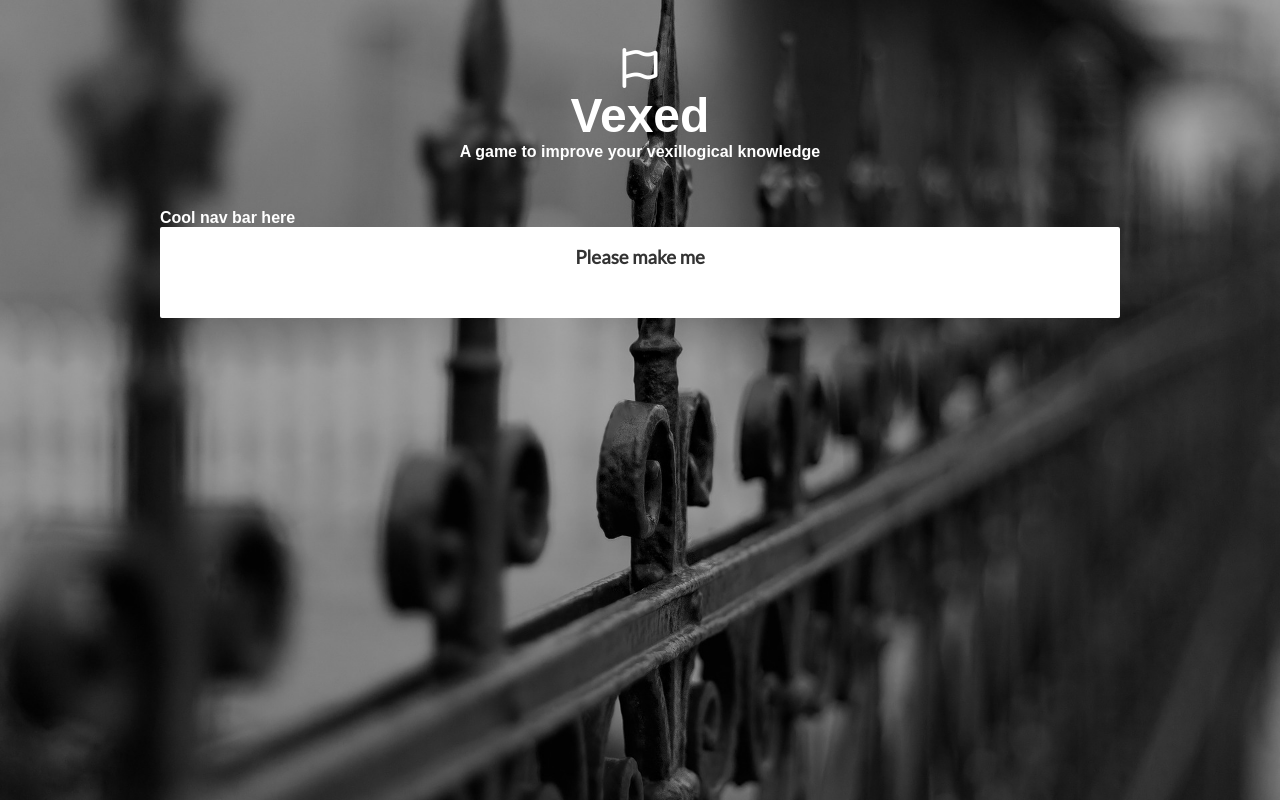
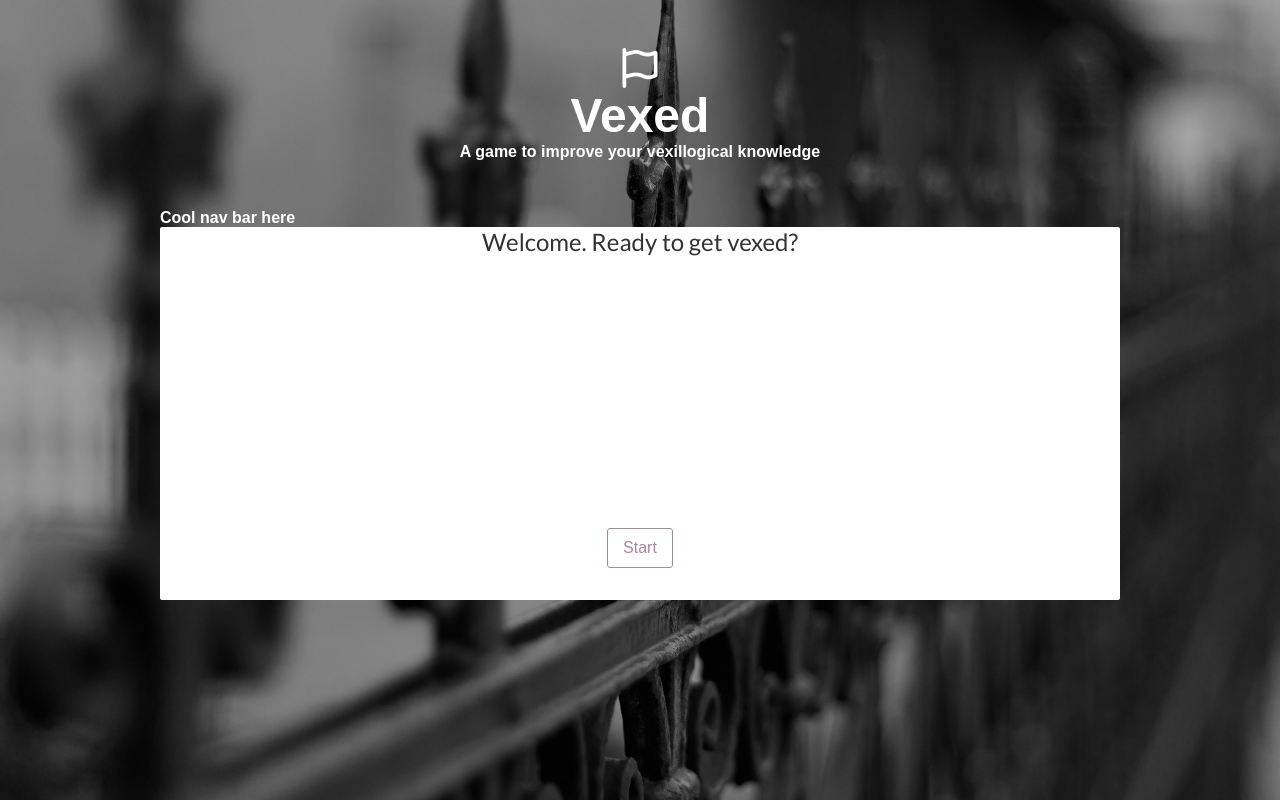
Before and after one commit to RikuVan/vexed-react-redux-workshop, a React (Create React App) app in the folder client/: page / in a window 1280 px wide. Built offline with nearby package versions, Linux system fonts and the light colour scheme; no server answers; a web font is replaced by a local one.

Commit message:
sagafy rounds and timer

```diff
--- a/client/src/App.css
+++ b/client/src/App.css
@@ -69,7 +69,11 @@ main {
 }
 
 .flag {
-  min-height: 100px;
+  min-height: 15em;
+}
+
+.flag img {
+  box-shadow: 2px 2px 10px rgba(0,0,0,0.5);
 }
 
 .flag > .fa.fa-flag-o {
--- a/client/src/App.js
+++ b/client/src/App.js
@@ -1,7 +1,11 @@
 import React, {Component} from 'react'
+import {connect} from 'react-redux';
 import './App.css'
 import RadioPads from './components/Radio-pads'
-import {apiAction} from './ducks/api-requests'
+import Button from './components/Button';
+import {apiGet} from './ducks/api-requests'
+import {getRoundChoices, getRound, startRound, getFlagUrl, selectAnswer} from './ducks/rounds'
+import {getSeconds} from './ducks/timer'
 
 // this is a little helper you can use if you like, or erase and make your own
 const renderCurrentMessage = (  // eslint-disable-line no-unused-vars
@@ -32,33 +36,21 @@ const renderCurrentMessage = (  // eslint-disable-line no-unused-vars
 }
 
 class App extends Component {
-  state = {countries: [], choices: null, currentIndex: null}
+  // state = {countries: [], choices: null, currentIndex: null, round: {started: false}}
 
   componentDidMount() {
-    apiAction('get', '/api/countries').then(resp => {
-      const keys = Object.keys(resp.data);
-      const indexes = [];
-      while (indexes.length < 3) {
-        const randomIndex = Math.floor(Math.random() * keys.length);
-        if (!indexes.includes(randomIndex)) {
-          indexes.push(randomIndex);
-        }
-      }
-      const rand = Math.floor(Math.random() * 3);
-      this.setState({
-        countries: resp.data,
-        randomOne: keys[indexes[rand]],
-        choices: indexes.map(x => ({[keys[x]]: resp.data[keys[x]]})),
-      })
-    })
+    this.props.apiGet('countries', '/api/countries');
   }
 
   handleSelection = selected => {
-    console.log(selected);
+    this.props.selectAnswer(selected)
+  }
+
+  startRound = () => {
+    this.props.startRound();
   }
 
   render() {
-    console.log(this.state.choices);
     return (
       <div className='App'>
 
@@ -73,9 +65,19 @@ class App extends Component {
         <nav><h4 style={{color: '#fff'}}>Cool nav bar here</h4></nav>
 
         <main>
-          <h3>Please make me</h3>
-          {this.state.randomOne && <img src={`//localhost:3001/flags/${this.state.randomOne.toLowerCase()}.png`} />}
-          {this.state.choices && <RadioPads options={this.state.choices} handleSelection={this.handleSelection} />}
+          {renderCurrentMessage(this.props.seconds, this.props.round.stoppedTime, this.props.round)}
+          <div className="flag">
+            {this.props.choices &&
+              <img src={this.props.flagUrl} />}
+          </div>
+          <div style={{marginTop: '2em'}}>
+            {this.props.choices &&
+              <RadioPads options={this.props.choices} handleSelection={this.handleSelection}
+                disabled={!this.props.round.active} />}
+          </div>
+          <div>
+            {!this.props.round.active && <Button onClick={this.startRound}>Start</Button>}
+          </div>
         </main>
       </div>
     )
@@ -84,4 +86,11 @@ class App extends Component {
 
 App.propTypes = {}
 
-export default App
+const mapStateToProps = state => ({
+  choices: getRoundChoices(state),
+  seconds: getSeconds(state),
+  round: getRound(state),
+  flagUrl: getFlagUrl(state),
+})
+
+export default connect(mapStateToProps, {apiGet, startRound, selectAnswer})(App)
--- a/client/src/components/Radio-pads.css
+++ b/client/src/components/Radio-pads.css
@@ -17,6 +17,10 @@
   background: #3B2058
 }
 
+.Radio-pad-wrapper--disabled {
+  background: lightgray;
+}
+
 .Radio-pad-radio {
   visibility: hidden;
   height: 0;
@@ -34,4 +38,5 @@ label {
   display: flex;
   align-items: stretch;
   justify-content: center;
+  height: 4em;
 }
--- a/client/src/components/Radio-pads.js
+++ b/client/src/components/Radio-pads.js
@@ -18,15 +18,18 @@ class RadioPads extends Component {
         {opts.map((country, key) => {
           const code = Object.keys(country)[0]
           const isCurrent = this.state.selected === code
+          let classes = ['Radio-pad-wrapper'];
+          if (isCurrent) {
+            classes.push('Radio-pad-wrapper--selected');
+          }
+          if (disabled) {
+            classes.push('Radio-pad-wrapper--disabled');
+          }
           return (
             <div key={key} className='Radio-pad'>
               <div>
                 <label
-                  className={
-                    isCurrent
-                      ? 'Radio-pad-wrapper Radio-pad-wrapper--selected'
-                      : 'Radio-pad-wrapper'
-                  }
+                  className={classes.join(' ')}
                 >
                   <input
                     className='Radio-pad-radio'
--- a/client/src/ducks/api-requests.js
+++ b/client/src/ducks/api-requests.js
@@ -1,24 +1,75 @@
 import axios from 'axios'
+import {take, call, put} from 'redux-saga/effects';
 
 // -----------------------
 //       actions
 // -----------------------
 
+export const API_ACTION = 'api/ACTION';
+
 // -----------------------
 //   action creators
 // -----------------------
+
+export const apiRequestStart = payload => ({
+  type: API_ACTION,
+  payload: {...payload, phase: 'request'}
+})
+
+export const apiRequestSuccess = payload => ({
+  type: API_ACTION,
+  payload: {...payload, phase: 'success'}
+})
+
+export const apiGet = (key, url) => apiRequestStart({key, url, method: 'get'});
 
 // -----------------------
 //        reducer
 // -----------------------
 
+const initialState = {};
+
+export default function (state = initialState, action) {
+  if (action.type === API_ACTION) {
+    const {payload} = action;
+    const {key, phase} = payload;
+    return {
+      ...state,
+      [key]: {
+        ...state[key],
+        error: payload.error || null,
+        data: payload.error ? null : payload.data,
+        status: phase
+      }
+    }
+  }
+  return state;
+}
+
 // -----------------------
 //        selectors
 // -----------------------
 
+export const getApiData = key => state => (state.api[key] || {}).data
+
 // -----------------------
 //        sagas
 // -----------------------
+
+function* watchApi() {
+  while (true) {
+    const action = yield take(
+      action => action.type === API_ACTION && action.payload.phase === 'request');
+    const payload = action.payload;
+    const resp = yield call(apiAction, payload.method, payload.url);
+    yield put(apiRequestSuccess({...payload, data: resp.data}))
+    // TODO error handling
+  }
+}
+
+export const sagas = [
+  watchApi(),
+];
 
 // -----------------------
 //      side effects
--- a/client/src/ducks/rounds.js
+++ b/client/src/ducks/rounds.js
@@ -1,22 +1,132 @@
+import {takeEvery, take, select, put} from 'redux-saga/effects'
+import {getApiData} from './api-requests'
+import {startTimer, stopTimer, getSeconds, TICK} from './timer'
+
 // -----------------------
 //       actions
 // -----------------------
+
+export const START_ROUND = 'round/START';
+export const INIT_ROUND = 'round/INIT';
+export const SELECT = 'round/SELECT';
+const LOG_TIME = 'round/LOG_TIME'
+const EXPIRE = 'round/EXPIRE'
 
 // -----------------------
 //   action creators
 // -----------------------
 
+export const startRound = () => ({type: START_ROUND})
+export const initRound = payload => ({type: INIT_ROUND, payload})
+export const selectAnswer = value => ({type: SELECT, payload: {value}})
+export const logTime = value => ({type: LOG_TIME, payload: {value}})
+const expire = () => ({type: EXPIRE})
+
 // -----------------------
 //        reducer
 // -----------------------
+
+export default function (state = {
+  seconds: 0,
+  stoppedTime: null,
+}, action) {
+  switch (action.type) {
+    case START_ROUND: {
+      return {
+        ...state,
+        active: true,
+        stoppedTime: null,
+      }
+    }
+    case INIT_ROUND: {
+      return {
+        ...state,
+        ...action.payload,
+      }
+    }
+    case SELECT: {
+      return {
+        ...state,
+        active: false,
+        isCorrect: action.payload.value === state.correctAnswer,
+      }
+    }
+    case LOG_TIME: {
+      return {
+        ...state,
+        stoppedTime: action.payload.value,
+      }
+    }
+    case EXPIRE: {
+      return {
+        ...state,
+        active: false,
+      }
+    }
+    default:
+      return state
+  }
+}
 
 // -----------------------
 //        selectors
 // -----------------------
 
+export const getRoundChoices = state => state.rounds.choices;
+export const getRound = state => state.rounds;
+export const getFlagUrl = state => `/flags/${(state.rounds.correctAnswer || '').toLowerCase()}.png`
+
 // -----------------------
 //        sagas
 // -----------------------
+
+function* doStartRound() {
+  const countries = yield select(getApiData('countries'))
+  const keys = Object.keys(countries);
+  const indexes = [];
+  while (indexes.length < 3) {
+    const randomIndex = Math.floor(Math.random() * keys.length);
+    if (!indexes.includes(randomIndex)) {
+      indexes.push(randomIndex);
+    }
+  }
+  const rand = Math.floor(Math.random() * 3);
+  yield put(initRound({
+    correctAnswer: keys[indexes[rand]],
+    choices: indexes.map(x => ({[keys[x]]: countries[keys[x]]})),
+    started: true,
+  }))
+  yield put(startTimer())
+}
+
+function* watchStartRound() {
+  yield takeEvery(START_ROUND, doStartRound)
+}
+
+function* watchSelect() {
+  while (true) {
+    yield take(SELECT)
+    const seconds = yield select(getSeconds)
+    yield put(logTime(seconds))
+    yield put(stopTimer())
+  }
+}
+
+function* watchTimerExpire() {
+  while (true) {
+    yield take(TICK)
+    const seconds = yield select(getSeconds)
+    if (seconds <= 0) {
+      yield put(expire())
+    }
+  }
+}
+
+export const sagas = [
+  watchStartRound(),
+  watchSelect(),
+  watchTimerExpire(),
+];
 
 // -----------------------
 //      side effects
--- a/client/src/ducks/timer.js
+++ b/client/src/ducks/timer.js
@@ -1,19 +1,64 @@
+import {take, race, call, put} from 'redux-saga/effects'
+import {delay} from 'redux-saga'
+
 // -----------------------
 //       actions
 // -----------------------
+
+export const TICK = 'timer/TICK';
+export const START_TIMER = 'timer/START';
+export const STOP_TIMER = 'timer/STOP';
 
 // -----------------------
 //     action creators
 // -----------------------
 
+export const startTimer = () => ({type: START_TIMER})
+export const stopTimer = () => ({type: STOP_TIMER})
+const tick = value => ({type: TICK, payload: {value}})
+
 // -----------------------
 //        reducer
 // -----------------------
+
+export default function (state = {}, action) {
+  if (action.type === TICK) {
+    return {
+      seconds: action.payload.value
+    }
+  }
+  return state;
+}
 
 // -----------------------
 //        selectors
 // -----------------------
 
+export const getSeconds = state => state.timer.seconds;
+
 // -----------------------
 //        sagas
 // -----------------------
+
+function* doStartTimer() {
+  let seconds = 10;
+  yield put(tick(seconds))
+  while (seconds > 0) {
+    yield call(delay, 1000)
+    yield put(tick(--seconds))
+  }
+}
+
+function* watchStartTimer() {
+  while (true) {
+    yield take(START_TIMER)
+    yield race({
+      timer: call(doStartTimer),
+      cancel: take(STOP_TIMER),
+    })
+  }
+}
+
+export const sagas = [
+  watchStartTimer()
+]
--- a/client/src/reducer.js
+++ b/client/src/reducer.js
@@ -1 +1,10 @@
-// TODO: make use of combineReducers here perhaps?
+import {combineReducers} from 'redux';
+import api from './ducks/api-requests';
+import rounds from './ducks/rounds';
+import timer from './ducks/timer';
+
+export default combineReducers({
+  api,
+  rounds,
+  timer,
+})
--- a/client/src/sagas.js
+++ b/client/src/sagas.js
@@ -1,7 +1,12 @@
 import {all} from 'redux-saga/effects'
+import {sagas as apiSagas} from './ducks/api-requests';
+import {sagas as roundsSagas} from './ducks/rounds';
+import {sagas as timerSagas} from './ducks/timer';
 
 export default function* rootSaga() {
   yield all([
-    // TODO
+    ...apiSagas,
+    ...roundsSagas,
+    ...timerSagas,
   ])
 }
```
Also changed, not shown: client/src/index.js (+7 -7 lines).
